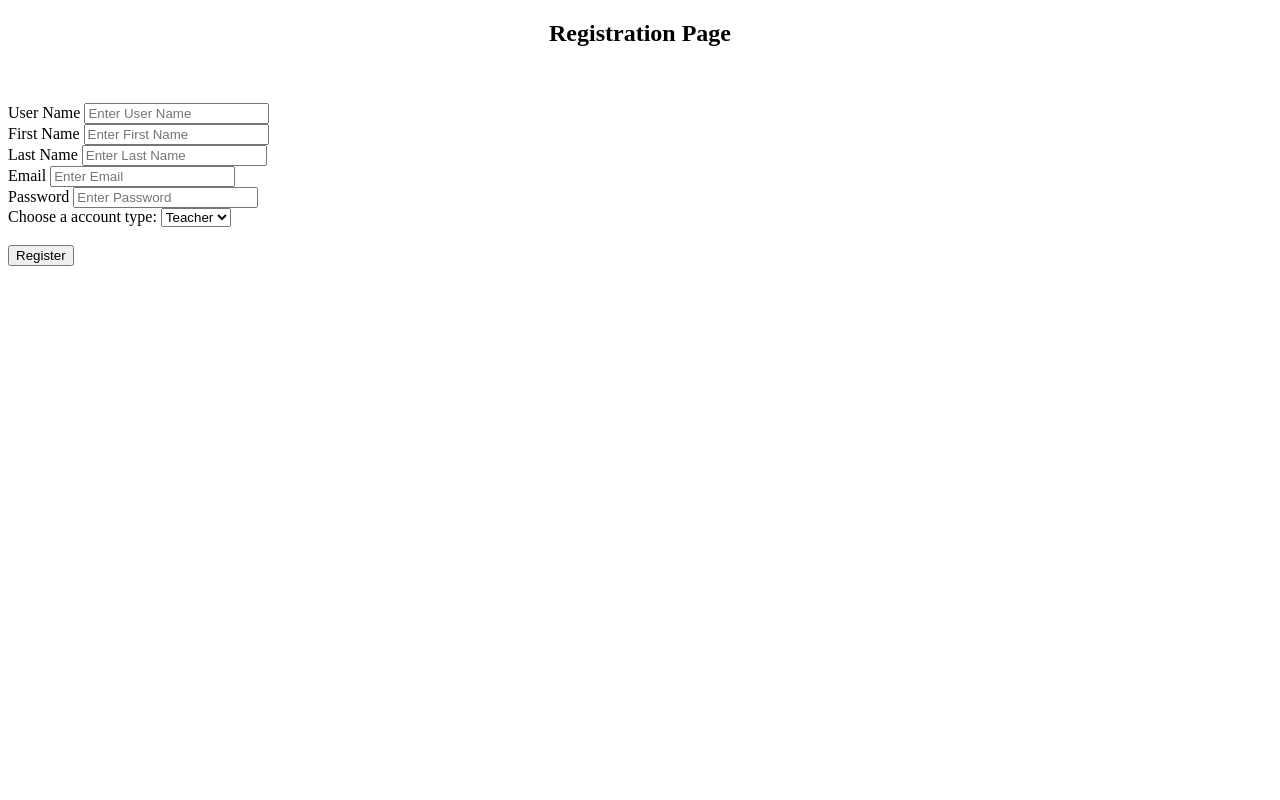
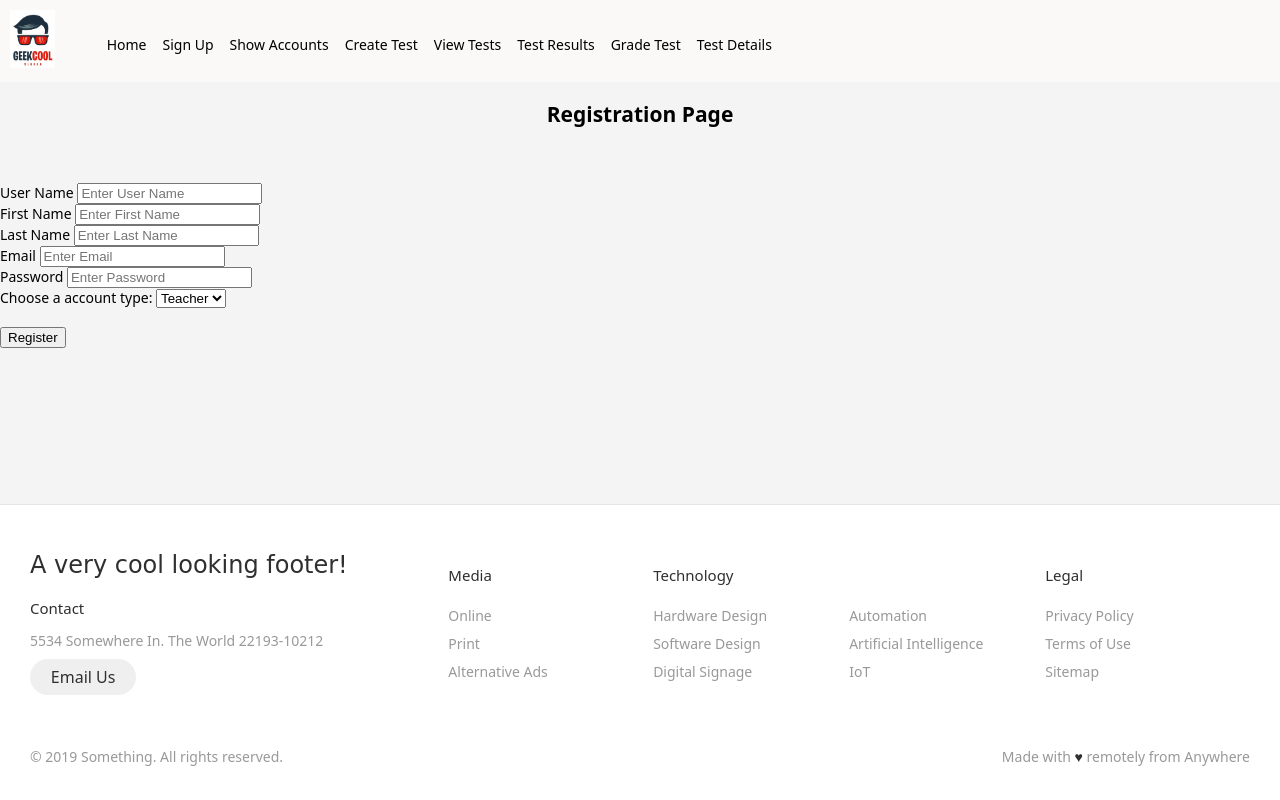
Before and after one commit to mainulkdr/cset160Final, a Flask app: page /register in a window 1280 px wide. Run offline with Flask 3, Linux system fonts and the light colour scheme.

Commit message:
base html css added to each page

```diff
--- /dev/null
+++ b/static/styles/header.css
@@ -0,0 +1,197 @@
+.barItem{
+    display: inline-block;
+  }
+
+  .logo {
+    width: 45px;
+  }
+
+  header li {
+    float: left;
+    display: block;
+    padding-left: 8px;
+    padding-right: 8px;
+  }
+
+  .topBar{
+    background-color: #faf9f7;
+    display:flex;
+    justify-content: space-between;
+    align-items:center;
+    padding: 10px;
+  }
+
+  .formSection {
+    padding: 10px;
+    right: 0;
+  }
+
+  .input, .barItem input{
+    height: 35px;
+    border: none;
+    border-radius: 5px;
+    margin-left: 10px;
+  }
+
+  .mainDiv {
+    margin: auto;
+    width: 30%;
+
+  }
+
+  h1{
+    text-align: center;
+  }
+
+  header a{
+    text-decoration:none;
+    color:black;
+  }
+
+  /* FOOTER */
+
+  *, *:before, *:after {
+    box-sizing: border-box;
+  }
+
+  html {
+    font-size: 100%;
+  }
+
+  body {
+    font-family: acumin-pro, system-ui, sans-serif;
+    margin: 0;
+    display: grid;
+    grid-template-rows: auto 1fr auto;
+    font-size: 14px;
+    background-color: #f4f4f4;
+    align-items: start;
+    min-height: 100vh;
+  }
+
+  .footer {
+    display: flex;
+    flex-flow: row wrap;
+    padding: 30px 30px 20px 30px;
+    color: #2f2f2f;
+    background-color: #fff;
+    border-top: 1px solid #e5e5e5;
+  }
+
+  .footer > * {
+    flex:  1 100%;
+  }
+
+  .footer__addr {
+    margin-right: 1.25em;
+    margin-bottom: 2em;
+  }
+
+  .footer__logo {
+    font-family: 'Pacifico', cursive;
+    font-weight: 400;
+    font-size: 1.5rem;
+    text-align: left;
+  }
+
+  .footer__addr h2 {
+    margin-top: 1.3em;
+    font-size: 15px;
+    font-weight: 400;
+  }
+
+  .nav__title {
+    font-weight: 400;
+    font-size: 15px;
+  }
+
+  .footer address {
+    font-style: normal;
+    color: #999;
+  }
+
+  .footer__btn {
+    display: flex;
+    align-items: center;
+    justify-content: center;
+    height: 36px;
+    max-width: max-content;
+    background-color: rgb(33, 33, 33, 0.07);
+    border-radius: 100px;
+    color: #2f2f2f;
+    line-height: 0;
+    margin: 0.6em 0;
+    font-size: 1rem;
+    padding: 0 1.3em;
+  }
+
+  .footer ul {
+    list-style: none;
+    padding-left: 0;
+  }
+
+  .footer li {
+    line-height: 2em;
+  }
+
+  .footer a {
+    text-decoration: none;
+  }
+
+  .footer__nav {
+    display: flex;
+      flex-flow: row wrap;
+  }
+
+  .footer__nav > * {
+    flex: 1 50%;
+    margin-right: 1.25em;
+  }
+
+  .nav__ul a {
+    color: #999;
+  }
+
+  .nav__ul--extra {
+    column-count: 2;
+    column-gap: 1.25em;
+  }
+
+  .legal {
+    display: flex;
+    flex-wrap: wrap;
+    color: #999;
+  }
+
+  .legal__links {
+    display: flex;
+    align-items: center;
+  }
+
+  .heart {
+    color: #2f2f2f;
+  }
+
+  @media screen and (min-width: 24.375em) {
+    .legal .legal__links {
+      margin-left: auto;
+    }
+  }
+
+  @media screen and (min-width: 40.375em) {
+    .footer__nav > * {
+      flex: 1;
+    }
+
+    .nav__item--extra {
+      flex-grow: 2;
+    }
+
+    .footer__addr {
+      flex: 1 0px;
+    }
+
+    .footer__nav {
+      flex: 2 0px;
+    }
+  }
--- /dev/null
+++ b/templates/base.html
@@ -0,0 +1,124 @@
+<!DOCTYPE html>
+<html lang="en" dir="ltr">
+  <head>
+    <meta charset="utf-8">
+    <link rel= "stylesheet" href= "../static/styles/header.css">
+    <title>Exam management platform</title>
+  </head>
+
+  <body>
+    <header>
+      <div class="topBar">
+        <div class="">
+          <img src="../static/images/logo.jpg" alt="Logo" class="logo">
+          <ul class="barItem">
+
+            <li><a href="/">Home</a></li>
+            <li><a href="/register">Sign Up</a></li>
+            <li><a href="/accounts"> Show Accounts</a></li>
+            <li><a href="/createTest">Create Test</a></li>
+            <li><a href="/viewTest">View Tests</a></li>
+            <li><a href="/viewAnswer">Test Results</a></li>
+            <li><a href="/gradeTest">Grade Test</a></li>
+            <li><a href="/testDetails">Test Details</a></li>
+          </ul>
+        </div>
+
+      </div>
+    </header>
+
+    {% block body %}
+    {% endblock %}
+
+    <footer class="footer">
+      <div class="footer__addr">
+        <h1 class="footer__logo">A very cool looking footer!</h1>
+
+        <h2>Contact</h2>
+
+        <address>
+          5534 Somewhere In. The World 22193-10212<br>
+
+          <a class="footer__btn" href="mailto:example@gmail.com">Email Us</a>
+        </address>
+      </div>
+
+      <ul class="footer__nav">
+        <li class="nav__item">
+          <h2 class="nav__title">Media</h2>
+
+          <ul class="nav__ul">
+            <li>
+              <a href="#">Online</a>
+            </li>
+
+            <li>
+              <a href="#">Print</a>
+            </li>
+
+            <li>
+              <a href="#">Alternative Ads</a>
+            </li>
+          </ul>
+        </li>
+
+        <li class="nav__item nav__item--extra">
+          <h2 class="nav__title">Technology</h2>
+
+          <ul class="nav__ul nav__ul--extra">
+            <li>
+              <a href="#">Hardware Design</a>
+            </li>
+
+            <li>
+              <a href="#">Software Design</a>
+            </li>
+
+            <li>
+              <a href="#">Digital Signage</a>
+            </li>
+
+            <li>
+              <a href="#">Automation</a>
+            </li>
+
+            <li>
+              <a href="#">Artificial Intelligence</a>
+            </li>
+
+            <li>
+              <a href="#">IoT</a>
+            </li>
+          </ul>
+        </li>
+
+        <li class="nav__item">
+          <h2 class="nav__title">Legal</h2>
+
+          <ul class="nav__ul">
+            <li>
+              <a href="#">Privacy Policy</a>
+            </li>
+
+            <li>
+              <a href="#">Terms of Use</a>
+            </li>
+
+            <li>
+              <a href="#">Sitemap</a>
+            </li>
+          </ul>
+        </li>
+      </ul>
+
+      <div class="legal">
+        <p>&copy; 2019 Something. All rights reserved.</p>
+
+        <div class="legal__links">
+          <span>Made with <span class="heart">♥</span> remotely from Anywhere</span>
+        </div>
+      </div>
+    </footer>
+
+  </body>
+</html>
--- a/templates/register.html
+++ b/templates/register.html
@@ -1,11 +1,7 @@
-<!DOCTYPE html>
-<html lang="en">
-<head>
-    <meta charset="UTF-8">
-    <meta name="viewport" content="width=device-width, initial-scale=1.0">
-    <title>Registration Page</title>
-</head>
-<body>
+{% extends "base.html"%}
+{% block body%}
+<div>
+    <h2 style="text-align: center;">Registration Page</h2> <br>
     {% if error %}
     <h2>{{ error }}</h2>
     {% endif %}
@@ -13,8 +9,7 @@
     {% if success %}
     <h2>{{ success }}</h2>
     {% endif %}
-
-    <h2 style="text-align: center;">Registration Page</h2> <br><br>
+    <br>
     <form action="/register" method="post">
     <label for="uname">User Name</label>
     <input type="text" placeholder="Enter User Name" name="userName" id="userName" required> <br>
@@ -40,5 +35,5 @@
 
     <button type="submit" class="registerbtn">Register</button>
     </form>
-</body>
-</html>
+</div>
+{% endblock%}
```
Also changed, not shown: templates/accounts.html (+6 -10 lines), templates/create_test.html (+7 -12 lines), templates/editTest.html (+7 -12 lines), templates/gradeTest.html (+7 -10 lines), templates/home.html (+8 -3 lines), templates/takeTest.html (+8 -12 lines), templates/testDetails.html (+7 -11 lines), templates/viewResponse.html (+39 -2 lines), templates/viewTest.html (+6 -11 lines), static/images/logo.jpg (added). Lines whose indentation alone changed are shown as unchanged.
